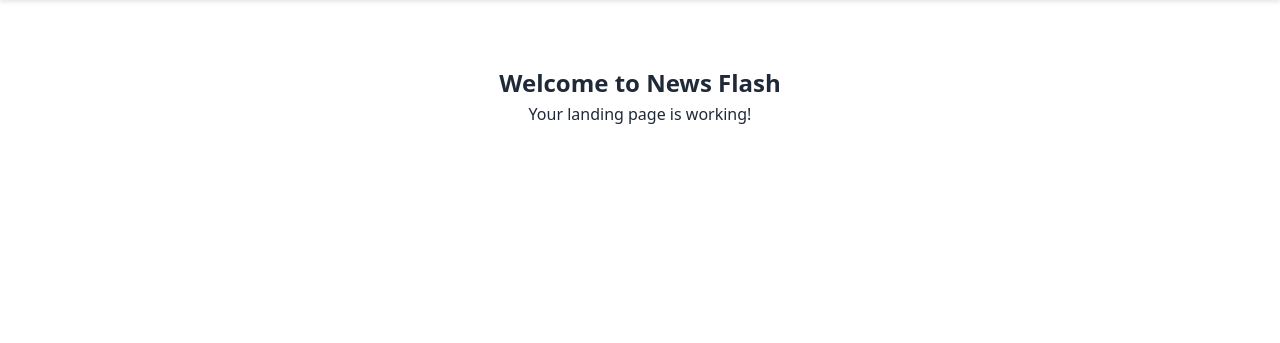
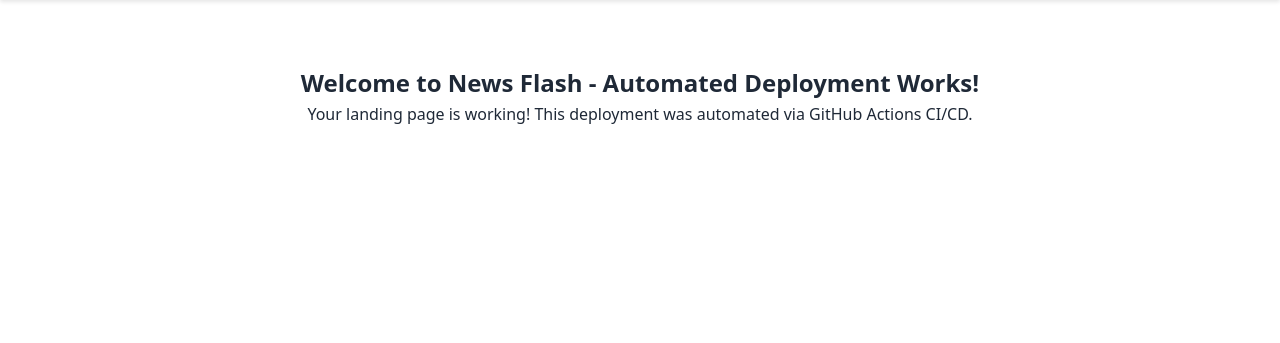
Before and after one commit to 99sofcar-lab/konfiguration, a Flask app: page / in a window 1280 px wide. Shown: the part 77-420 px from the top of the page. Run offline with Flask 3, Linux system fonts and the light colour scheme.

Commit message:
Test CI/CD pipeline - Update welcome message

```diff
--- a/application/app/presentation/templates/index.html
+++ b/application/app/presentation/templates/index.html
@@ -4,7 +4,7 @@
 
 {% block content %}
 <section style="padding: 4rem 2rem; text-align: center;">
-    <h1>Welcome to News Flash</h1>
-    <p>Your landing page is working!</p>
+    <h1>Welcome to News Flash - Automated Deployment Works!</h1>
+    <p>Your landing page is working! This deployment was automated via GitHub Actions CI/CD.</p>
 </section>
 {% endblock %}
```
